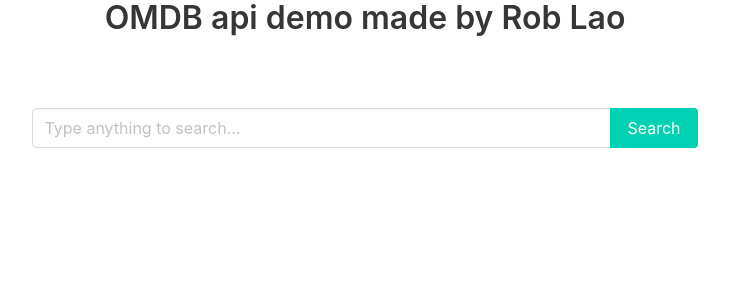
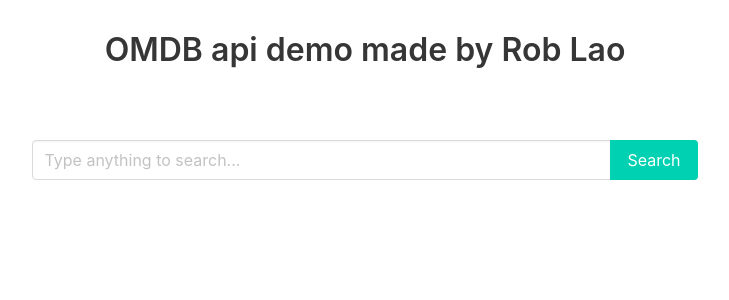
Before and after one commit to viewplatgh/omdbsw, a React (Create React App) app: page / in a window 1280 px wide. Shown: the top 300 px of the page, without its empty margins (275-1004 px from the left). Built offline with nearby package versions, Linux system fonts and the light colour scheme.

Commit message:
work layout

```diff
--- a/src/App.js
+++ b/src/App.js
@@ -1,6 +1,7 @@
 import React, { Component } from 'react';
 import './App.css';
 
+import Header from './components/Header';
 import Search from './containers/Search';
 
 class App extends Component {
@@ -8,7 +9,7 @@
     return (
       <div className="App">
         <div className="container">
-          <h1 className="title">OMDB api demo made by Rob Lao</h1>
+          <Header />
           <Search />
         </div>
       </div>
--- /dev/null
+++ b/src/components/Header.js
@@ -0,0 +1,13 @@
+import React from 'react';
+
+export default function Header() {
+  return (
+    <div className="tile is-ancestor" style={{ marginTop: 20 }}>
+      <div className="tile is-parent is-12">
+        <div className="tile is-child">
+          <p className="title">OMDB api demo made by Rob Lao</p>
+        </div>
+      </div>
+    </div>
+  );
+}
--- a/src/containers/Search.js
+++ b/src/containers/Search.js
@@ -1,6 +1,8 @@
 import React, { Component } from 'react';
 import { connect } from 'react-redux';
 import { searchOMDB } from '../actions';
+
+const chunkLength = 4;
 
 class Search extends Component {
   keywordRef;
@@ -8,8 +10,8 @@
   render() {
     let chunks = [];
     let i, j;
-    for (i = 0, j = this.props.result.length; i < j; i += 3) {
-      chunks.push(this.props.result.slice(i, i + 3));
+    for (i = 0; i < this.props.result.length; i += chunkLength) {
+      chunks.push(this.props.result.slice(i, i + chunkLength));
     }
     return (
       <>
@@ -45,13 +47,12 @@
           </nav>
         </section>
         <section className="section">
-          <div className="tile is-ancestor">
           {chunks.map(tiles => {
             return (
-                <div className="tile is-parent is-12">
+              <div className="tile is-ancestor">
                 {tiles.map(tile => {
                   return (
-                      <div className="tile is-parent is-4">
+                    <div className={`tile is-parent is-${12 / chunkLength}`}>
                       <article className="tile is-child notification is-info">
                         <p className="title">Middle tile</p>
                         <p className="subtitle">With an image</p>
@@ -65,7 +66,6 @@
               </div>
             );
           })}
-          </div>
         </section>
       </>
     );
```
Lines whose indentation alone changed are shown as unchanged.
